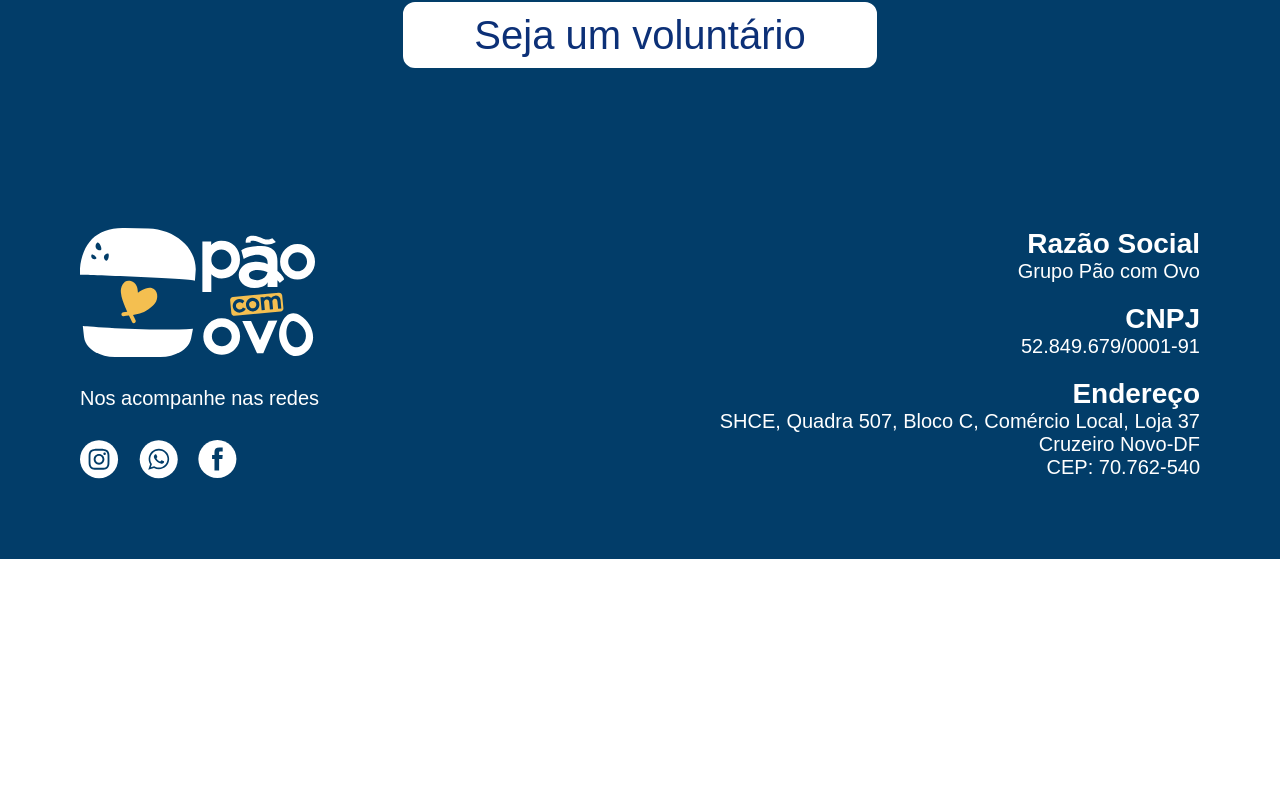
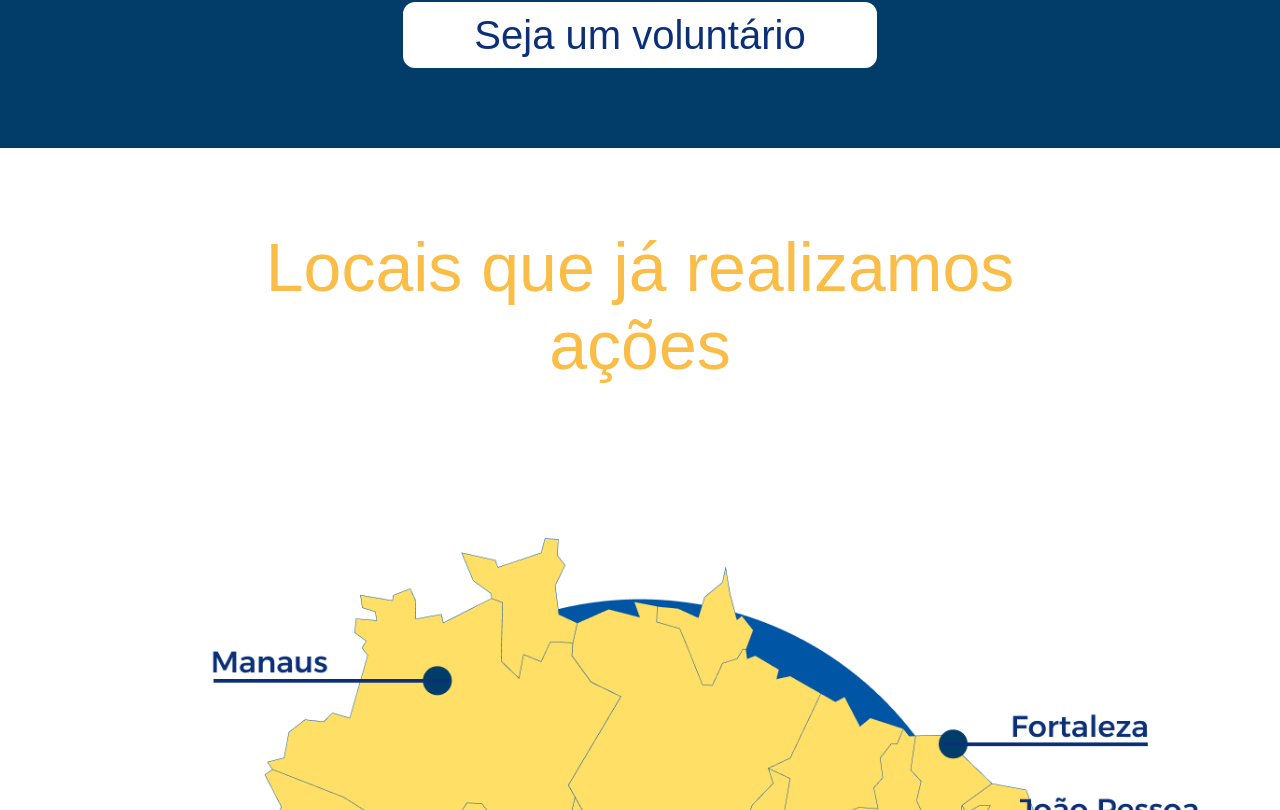
Before and after one commit to guiestrela/PCO, a React (Vite) app: page / in a window 1280 px wide. Shown: the part 5490-6300 px from the top of the page. Before the commit the page ends 6049 px from the top, so only its background shows below. Built offline with nearby package versions, Linux system fonts and the light colour scheme.

Commit message:
feat(components): add map of actions locations
- Added a new section to display a map.
- Included a new image asset (acoesBrasil.png).
- Updated SectionEnter component.
- Added styling for the new section.
- Improved visual presentation of locations.

```diff
--- a/src/assets/components/SectionEnter/index.tsx
+++ b/src/assets/components/SectionEnter/index.tsx
@@ -4,6 +4,7 @@ import foto01 from "../../images/foto01.png"
 import foto02 from "../../images/foto02.png"
 import foto03 from "../../images/foto03.png"
 import foto04 from "../../images/foto04.png"
+import mapaBrasil from "../../images/acoesBrasil.png"
 
 function SectionEnter() {
     return(
@@ -44,6 +45,18 @@ function SectionEnter() {
                     </ContainerButton>
                 </DivFlex>
             </DivFlex>
+            <DivFlex width="100%" alignitems="center" justifycontent="center">
+                <DivFlex width="1440px" height="100%" justifycontent="center" alignitems="center" flexdirection="column" backgroundColor="#FFFFFF" paddingTotal="80px" paddingTotalmob="20px">
+                    <DivContainerText justifycontent="center" alignitems="center" flexdirection="column">
+                        <TitleH2 fontsize="68px" fontweight="400" color="#FABD47" fontsizemob="50px">
+                            Locais que já realizamos<br/> ações
+                        </TitleH2>
+                        <DivFlexImage alignitems="center" justifycontent="center" flexdirection="column" gap="25px">
+                            <Img src={mapaBrasil}/>
+                        </DivFlexImage>
+                    </DivContainerText>
+                </DivFlex>
+            </DivFlex>
         </>
     )
 }
```
Also changed, not shown: src/assets/images/acoesBrasil.png (added).
